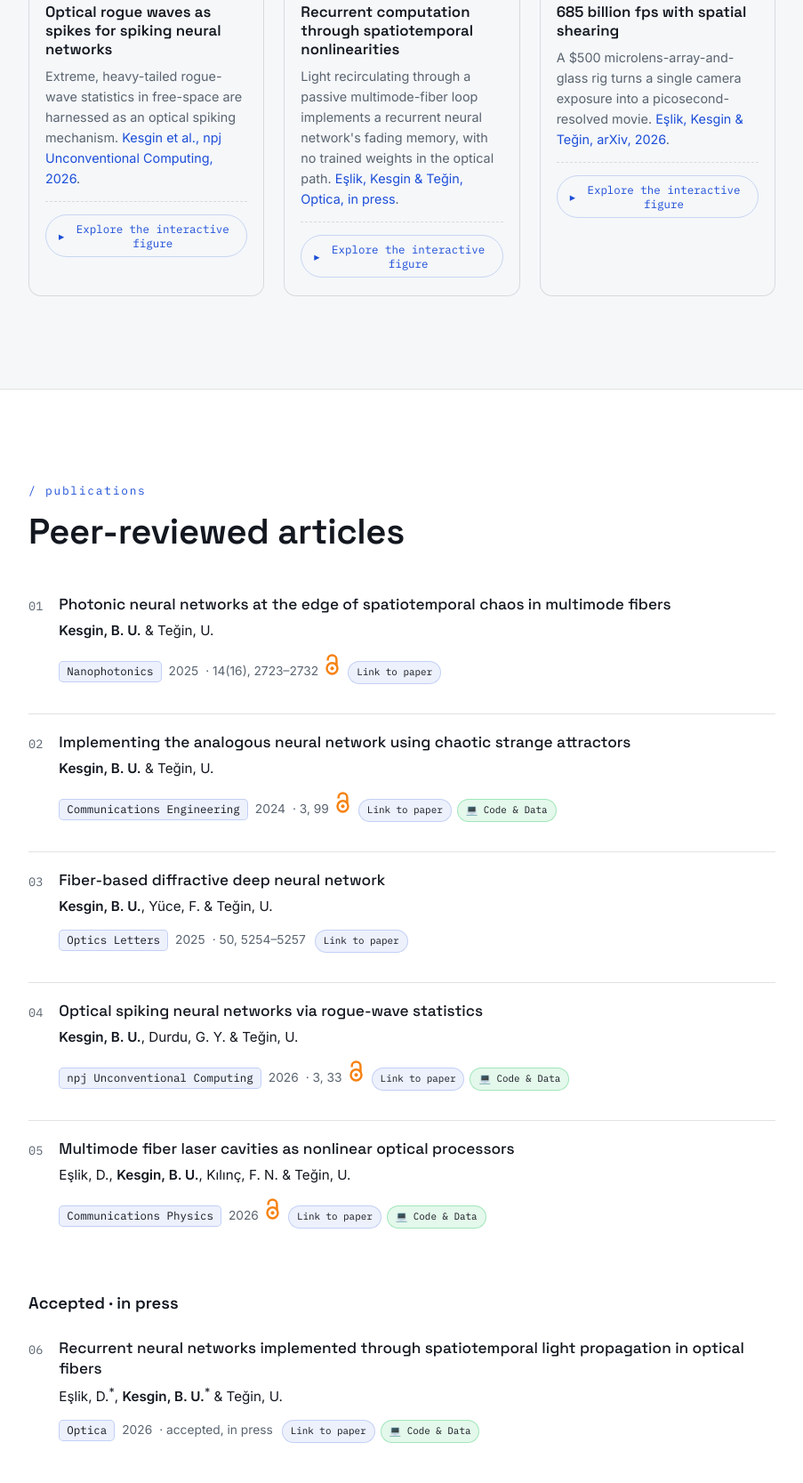
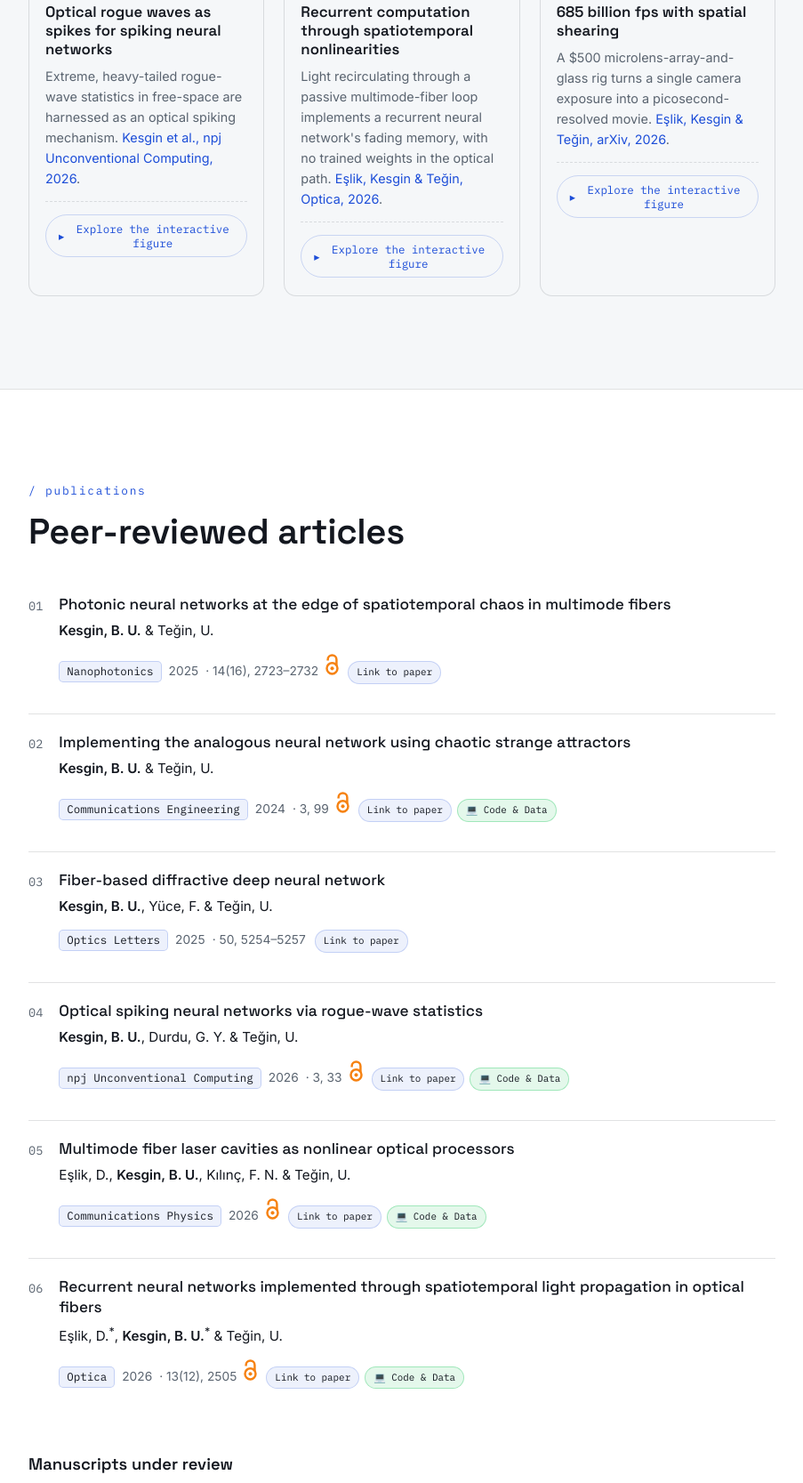
Before and after one commit to bahadirkesgin/bahadirkesgin.github.io, a plain HTML site: page index.html in a window 1280 px wide. Shown: the part 2853-4520 px from the top of the page at 89% size, without its empty margins (188-1091 px from the left). Drawn offline with nearby package versions, Linux system fonts and the light colour scheme.

Commit message:
Mark Optica paper as published (#2)
* Update publications: Communications Physics published, Optica in press

Co-Authored-By: Claude Opus 5.5 <noreply@anthropic.com>
Claude-Session: https://claude.ai/code/session_01N7omG4awxV4xKgAVZQJQgQ

* Mark Optica paper as published (13(12), 2505)

Co-Authored-By: Claude Opus 5.5 <noreply@anthropic.com>
Claude-Session: https://claude.ai/code/session_01N7omG4awxV4xKgAVZQJQgQ

---------

Co-authored-by: Claude <noreply@anthropic.com>

```diff
--- a/index.html
+++ b/index.html
@@ -157,7 +157,7 @@
       </div></article>
 <article class="hl">
       <figure class="ph"><img src="assets/fiber-rnn.png" alt="Recurrent computation through spatiotemporal nonlinearities" loading="lazy" onerror="this.closest('.ph').classList.add('empty');this.remove();"><span class="ph-label">Add image<br><code>assets/fiber-rnn.png</code></span></figure>
-      <div class="hl-text"><p class="hl-tag"></p><h3>Recurrent computation through spatiotemporal nonlinearities</h3><p>Light recirculating through a passive multimode-fiber loop implements a recurrent neural network's fading memory, with no trained weights in the optical path. <a href="https://doi.org/10.1364/OPTICA.604500" target="_blank" rel="noopener">E&#351;lik, Kesgin &amp; Te&#287;in, Optica, in press</a>.</p></p>
+      <div class="hl-text"><p class="hl-tag"></p><h3>Recurrent computation through spatiotemporal nonlinearities</h3><p>Light recirculating through a passive multimode-fiber loop implements a recurrent neural network's fading memory, with no trained weights in the optical path. <a href="https://doi.org/10.1364/OPTICA.604500" target="_blank" rel="noopener">E&#351;lik, Kesgin &amp; Te&#287;in, Optica, 2026</a>.</p></p>
       <div class="lab-panel"><button class="lab-toggle" aria-expanded="false"><span class="arrow">&#9656;</span> Explore the interactive figure</button><div class="lab-body" id="lab-rnn"></div></div>
       </div></article>
 <article class="hl">
@@ -198,12 +198,11 @@
         <div class="pub-body"><p class="pub-title">Multimode fiber laser cavities as nonlinear optical processors</p>
           <p class="pub-meta">E&#351;lik, D., <strong>Kesgin, B. U.</strong>, K&#305;l&#305;n&#231;, F. N. &amp; Te&#287;in, U.</p>
           <p class="pub-venue"><span class="venue">Communications Physics</span> <span class="yr">2026</span> <img src="assets/open-access.svg" alt="Open Access Icon" width="15" height="24"> <span class="badges"><a class="badge badge-link" href="https://doi.org/10.1038/s42005-026-02823-0" target="_blank" rel="noopener">Link to paper</a><a class="badge badge-code" href="https://doi.org/10.5281/zenodo.18495686" target="_blank" rel="noopener">&#128187; Code &amp; Data</a></span></p>
-        </div></li></ol>
-    <h3 class="sub">Accepted &middot; in press</h3>
-    <ol class="pubs"><li class="pub"><span class="pub-n">06</span>
+        </div></li>
+<li class="pub"><span class="pub-n">06</span>
         <div class="pub-body"><p class="pub-title">Recurrent neural networks implemented through spatiotemporal light propagation in optical fibers</p>
           <p class="pub-meta">E&#351;lik, D.<sup>*</sup>, <strong>Kesgin, B. U.</strong><sup>*</sup> &amp; Te&#287;in, U.</p>
-          <p class="pub-venue"><span class="venue">Optica</span> <span class="yr">2026</span> &middot; accepted, in press <span class="badges"><a class="badge badge-link" href="https://doi.org/10.1364/OPTICA.604500" target="_blank" rel="noopener">Link to paper</a><a class="badge badge-code" href="https://zenodo.org/records/18693928" target="_blank" rel="noopener">&#128187; Code &amp; Data</a></span></p>
+          <p class="pub-venue"><span class="venue">Optica</span> <span class="yr">2026</span> &middot; 13(12), 2505 <img src="assets/open-access.svg" alt="Open Access Icon" width="15" height="24"> <span class="badges"><a class="badge badge-link" href="https://doi.org/10.1364/OPTICA.604500" target="_blank" rel="noopener">Link to paper</a><a class="badge badge-code" href="https://zenodo.org/records/18693928" target="_blank" rel="noopener">&#128187; Code &amp; Data</a></span></p>
         </div></li></ol>
     <h3 class="sub">Manuscripts under review</h3>
     <ol class="pubs"><li class="pub"><span class="pub-n">07</span>
@@ -254,7 +253,7 @@
     <p class="sec-eyebrow">/ news</p>
     <h2>Research updates</h2>
     <ul class="news"><li><span class="news-date">2026</span><span class="news-text">Started as a T&#220;B&#304;TAK&#8211;MAECI Collaborative Project Fellow (&#8220;Multiphoton Imaging System with Spatiotemporal Fiber Lasers for Real-Time Optical Biopsy&#8221;).</span></li>
-<li><span class="news-date">2026</span><span class="news-text">&#8220;Recurrent neural networks implemented through spatiotemporal light propagation in optical fibers&#8221; accepted, in press at <em>Optica</em>.</span></li>
+<li><span class="news-date">2026</span><span class="news-text">&#8220;Recurrent neural networks implemented through spatiotemporal light propagation in optical fibers&#8221; published in <em>Optica</em>.</span></li>
 <li><span class="news-date">2026</span><span class="news-text">&#8220;Multimode fiber laser cavities as nonlinear optical processors&#8221; published in <em>Communications Physics</em>.</span></li>
 <li><span class="news-date">2026</span><span class="news-text">Presented talks at SPIE Photonics West, San Francisco.</span></li>
 <li><span class="news-date">2026</span><span class="news-text">&#8220;Optical spiking neural networks&#8221; accepted at <em>npj Unconventional Computing</em>.</span></li>
```
